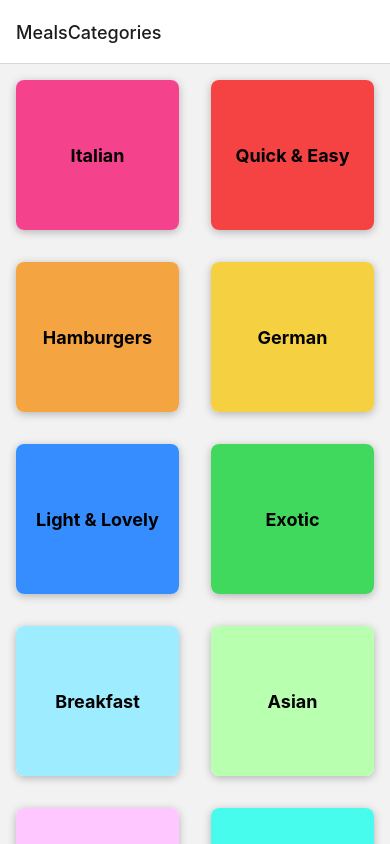
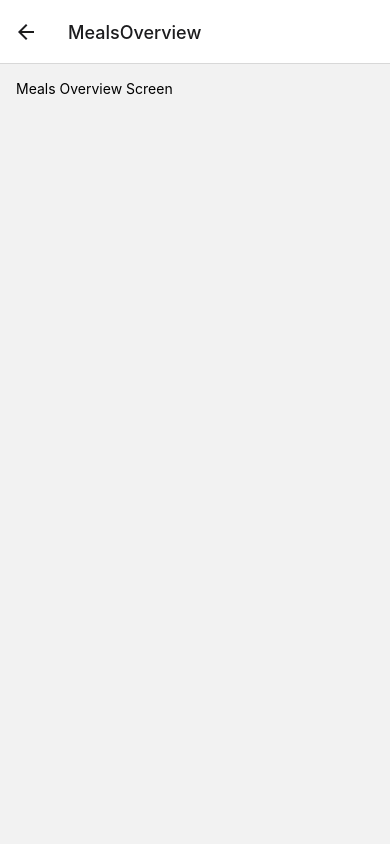
Before and after one commit to rachyharkov/rn-nav-meals-app, a React Native app: screen /MealsOverview in a window 390 px wide. Built offline with nearby package versions, Linux system fonts and the light colour scheme.

Commit message:
Add new screen test

```diff
--- a/App.js
+++ b/App.js
@@ -3,6 +3,7 @@
 import { NavigationContainer } from '@react-navigation/native';
 import { createNativeStackNavigator } from '@react-navigation/native-stack';
 import CategoriesScreen from './screens/CategoriesScreen';
+import MealsOverview from './screens/MealsOverview';
 
 const Stack = createNativeStackNavigator()
 
@@ -13,6 +14,7 @@
       <NavigationContainer>
         <Stack.Navigator>
           <Stack.Screen name='MealsCategories' component={CategoriesScreen} />
+          <Stack.Screen name='MealsOverview' component={MealsOverview} />
         </Stack.Navigator>
       </NavigationContainer>
     </>
--- a/components/CategoryGridTiles.js
+++ b/components/CategoryGridTiles.js
@@ -1,19 +1,25 @@
-import { Pressable, View, Text, StyleSheet, Platform } from 'react-native'
+import { Pressable, View, Text, StyleSheet, Platform } from "react-native";
 
-function CategoryGridTiles({ title, color }) {
+function CategoryGridTiles({ title, color, onPress }) {
   return (
     <View style={styles.gridItem}>
-            <Pressable android_ripple={{color: '#ccc'}} style={({pressed}) => [styles.button,  pressed ? styles.buttonPressed : null]}>
+      <Pressable
+        android_ripple={{ color: "#ccc" }}
+        style={({ pressed }) => [
+          styles.button,
+          pressed ? styles.buttonPressed : null,
+        ]}
+        onPress={onPress}
+      >
         <View style={[styles.innerContainer, { backgroundColor: color }]}>
           <Text style={styles.title}>{title}</Text>
         </View>
       </Pressable>
     </View>
-    )
+  );
 }
 
 export default CategoryGridTiles;
-
 
 const styles = StyleSheet.create({
   gridItem: {
@@ -23,29 +29,29 @@
     borderRadius: 8,
     elevation: 4,
     // for IOS
-        backgroundColor: 'white',
-        shadowColor: 'black',
+    backgroundColor: "white",
+    shadowColor: "black",
     shadowOpacity: 0.26,
     shadowOffset: { width: 0, height: 2 },
     shadowRadius: 8,
     // end IOS
-        overflow: Platform.OS === 'android' ? 'hidden' : 'visible',
+    overflow: Platform.OS === "android" ? "hidden" : "visible",
   },
   button: {
     flex: 1,
   },
   buttonPressed: {
-        opacity: 0.5
+    opacity: 0.5,
   },
   innerContainer: {
     flex: 1,
     padding: 16,
-        justifyContent: 'center',
+    justifyContent: "center",
     borderRadius: 8,
-        alignItems: 'center',
+    alignItems: "center",
   },
   title: {
-        fontWeight: 'bold',
-        fontSize: 18
-    }
+    fontWeight: "bold",
+    fontSize: 18,
+  },
 });
--- a/screens/CategoriesScreen.js
+++ b/screens/CategoriesScreen.js
@@ -3,16 +3,20 @@
 
 import { CATEGORIES } from "../data/dummy-data";
 
+
+function CategoriesScreen({ navigation }) {
     function renderCategoryItem(itemData) {
+        function pressHandler() {
+            navigation.navigate("MealsOverview")
+        }
         return (
             <CategoryGridTiles
               title={itemData.item.title}
               color={itemData.item.color}
+              onPress={pressHandler}
             />
       );
     }
-
-function CategoriesScreen() {
     return (
         <FlatList
           data={CATEGORIES}
@@ -20,7 +24,7 @@
           renderItem={renderCategoryItem}
           numColumns={2}
         />
-  );
+    )
 }
 
 export default CategoriesScreen;
--- /dev/null
+++ b/screens/MealsOverview.js
@@ -0,0 +1,19 @@
+import { View, Text, StyleSheet } from 'react-native'
+import { MEALS } from '../data/dummy-data'
+
+function MealsOverview() {
+    return(
+        <View style={styles.container}>
+            <Text>Meals Overview Screen</Text>
+        </View>
+    )
+}
+
+export default MealsOverview
+
+const styles = StyleSheet.create({
+    container: {
+        flex: 1,
+        padding: 16
+    }
+})
```
Lines whose indentation alone changed are shown as unchanged.
